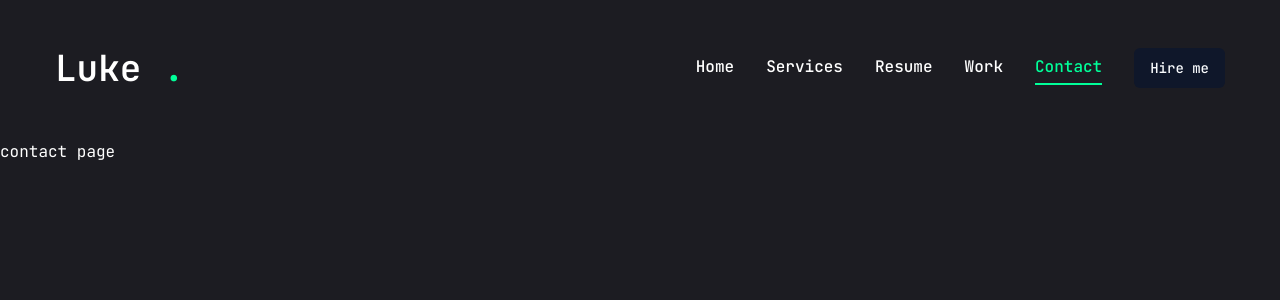
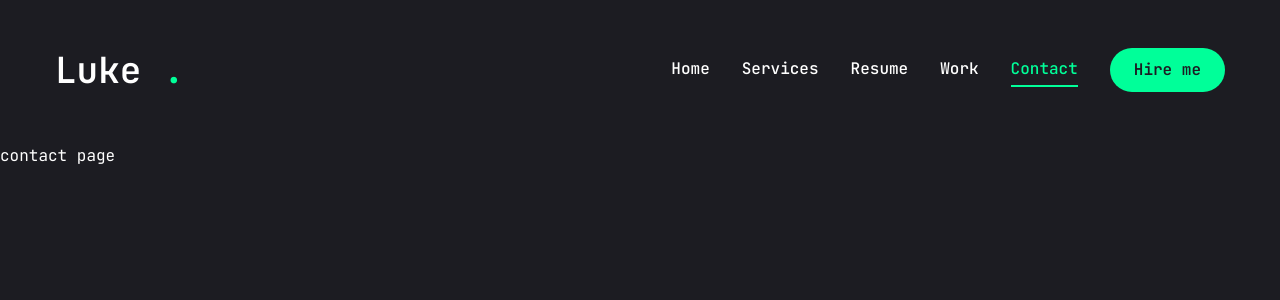
Before and after one commit to NonimUdara/my-portfolio, a Next.js app: page /contact in a window 1280 px wide. Shown: the top 300 px of the page. Built offline with nearby package versions, Linux system fonts and the light colour scheme.

Commit message:
update button

```diff
--- a/components/ui/button.jsx
+++ b/components/ui/button.jsx
@@ -5,25 +5,18 @@
 import { cn } from "@/lib/utils"
 
 const buttonVariants = cva(
-  "inline-flex items-center justify-center gap-2 whitespace-nowrap rounded-md text-sm font-medium ring-offset-white transition-colors focus-visible:outline-none focus-visible:ring-2 focus-visible:ring-slate-950 focus-visible:ring-offset-2 disabled:pointer-events-none disabled:opacity-50 [&_svg]:pointer-events-none [&_svg]:size-4 [&_svg]:shrink-0 dark:ring-offset-slate-950 dark:focus-visible:ring-slate-300",
+  "inline-flex items-center justify-center whitespace-nowrap rounded-full text-base font-semibold ring-offset-white transition-colors",
   {
     variants: {
       variant: {
-        default: "bg-slate-900 text-slate-50 hover:bg-slate-900/90 dark:bg-slate-50 dark:text-slate-900 dark:hover:bg-slate-50/90",
-        destructive:
-          "bg-red-500 text-slate-50 hover:bg-red-500/90 dark:bg-red-900 dark:text-slate-50 dark:hover:bg-red-900/90",
-        outline:
-          "border border-slate-200 bg-white hover:bg-slate-100 hover:text-slate-900 dark:border-slate-800 dark:bg-slate-950 dark:hover:bg-slate-800 dark:hover:text-slate-50",
-        secondary:
-          "bg-slate-100 text-slate-900 hover:bg-slate-100/80 dark:bg-slate-800 dark:text-slate-50 dark:hover:bg-slate-800/80",
-        ghost: "hover:bg-slate-100 hover:text-slate-900 dark:hover:bg-slate-800 dark:hover:text-slate-50",
-        link: "text-slate-900 underline-offset-4 hover:underline dark:text-slate-50",
+        default: "bg-accent text-primary hover:bg-accent-hover",
+        primary: 'bg-primary text-white',
+        outline: 'border border-accent bg-transparent text-accent hover:bg-accent hover:text-primary',
       },
       size: {
-        default: "h-10 px-4 py-2",
-        sm: "h-9 rounded-md px-3",
-        lg: "h-11 rounded-md px-8",
-        icon: "h-10 w-10",
+        default: "h-[44px] px-6",
+        md: "h-[48px] px-6",
+        lg: "h-[56px] px-8 text-sm uppercase tracking-[2px]",
       },
     },
     defaultVariants: {
```
